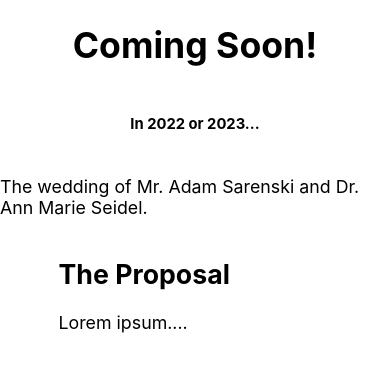
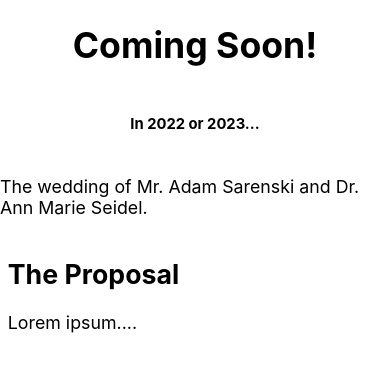
Before and after one commit to asarenski/AdamAndAnnMarieWedding, a React (Create React App) app: page / in a window 390 px wide. Shown: the top 372 px of the page. Built offline with nearby package versions, Linux system fonts and the light colour scheme.

Commit message:
created responsive grid layout

```diff
--- a/src/App.scss
+++ b/src/App.scss
@@ -1,6 +1,40 @@
+$gutterWidthDesktop: 25%;
+$gutterWidthTabletPortrait: 10%;
+$gutterWidthTabletLandscape: 15%;
+$gutterWidthPhone: 2%;
+
 .App {
+  display: grid;
   font-size: calc(10px + 2vmin);
 
-  display: grid;
-  grid-template-columns: [gutterLeft] 15% [main] auto [gutterRight] 15% [end];
+  @media screen
+  and (min-width: 1200px)
+  and (max-width: 1600px)
+  and (-webkit-min-device-pixel-ratio: 1) {
+    $gutterWidth: $gutterWidthDesktop;
+    grid-template-columns: [gutterLeft] $gutterWidth [main] auto [gutterRight] $gutterWidth [end];
+  }
+
+  @media only screen
+  and (min-width: 768px)
+  and (max-width: 1024px)
+  and (orientation: portrait) {
+    $gutterWidth: $gutterWidthTabletPortrait;
+    grid-template-columns: [gutterLeft] $gutterWidth [main] auto [gutterRight] $gutterWidth [end];
+  }
+
+  @media only screen
+  and (min-width: 768px)
+  and (max-width: 1024px)
+  and (orientation: landscape) {
+    $gutterWidth: $gutterWidthTabletLandscape;
+    grid-template-columns: [gutterLeft] $gutterWidth [main] auto [gutterRight] $gutterWidth [end];
+  }
+
+  @media only screen
+  and (min-width: 320px)
+  and (max-width: 767px) {
+    $gutterWidth: $gutterWidthPhone;
+    grid-template-columns: [gutterLeft] $gutterWidth [main] auto [gutterRight] $gutterWidth [end];
+  }
 }
```
